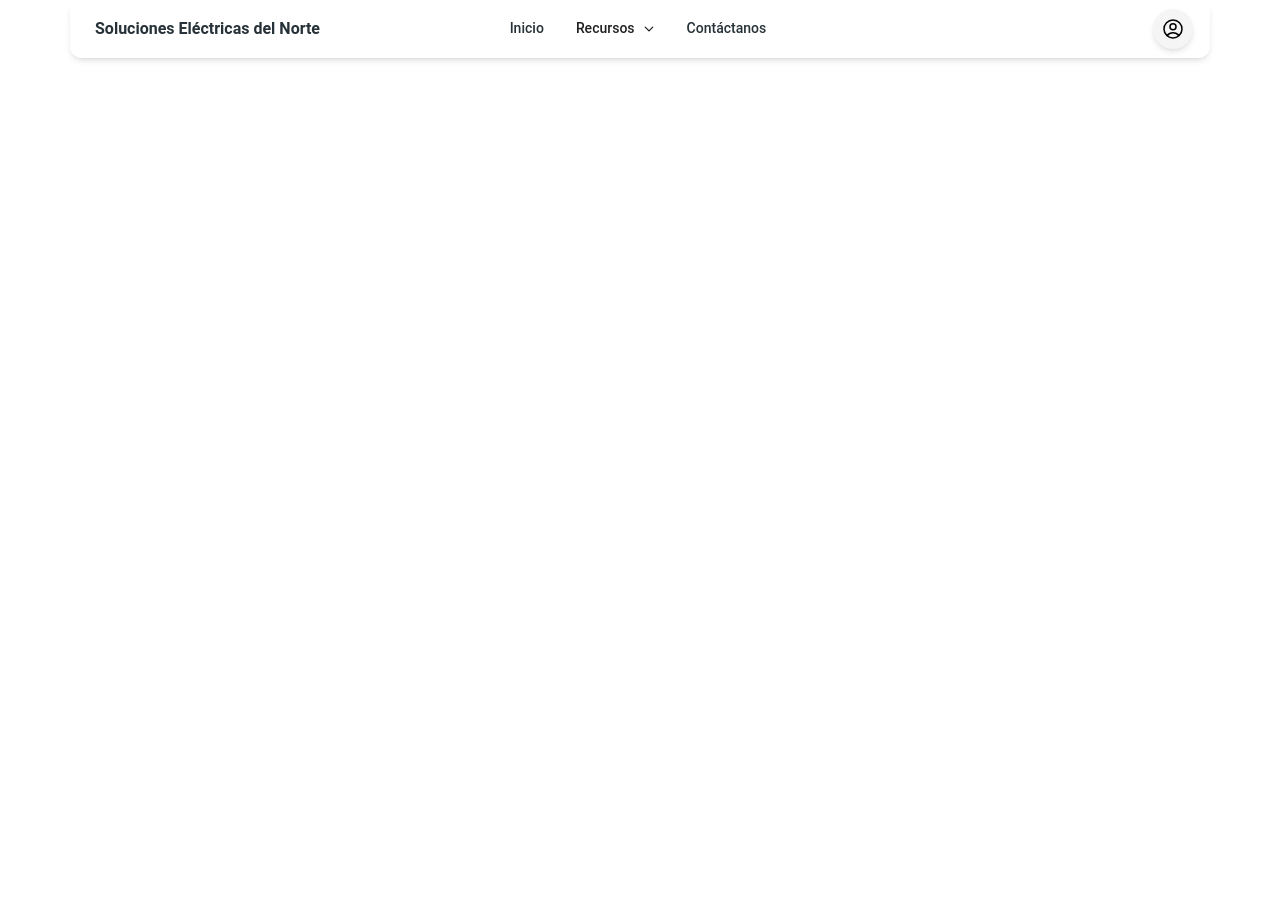
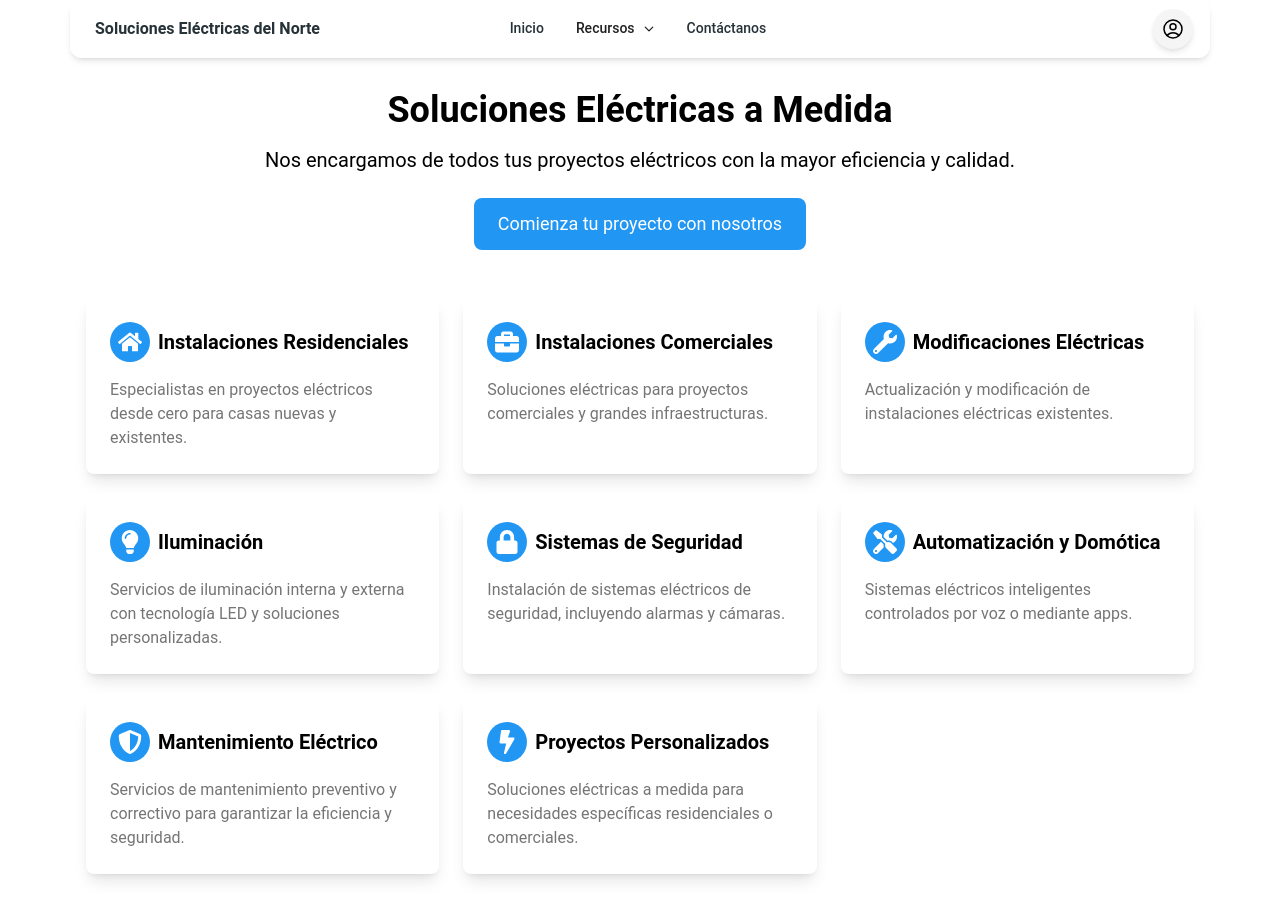
Before and after one commit to JosueMatamoros/soluciones_electricas, a React (Vite) app in the folder SolucionesElectricas/: page /servicios/electricidad in a window 1280 px wide. Before the commit the page ends 800 px from the top, so only its background shows below. Built offline with nearby package versions, Linux system fonts and the light colour scheme.

Commit message:
feat: Add Electrical Services and Home Automation pages

```diff
--- a/SolucionesElectricas/package.json
+++ b/SolucionesElectricas/package.json
@@ -12,7 +12,7 @@
   "dependencies": {
     "@heroicons/react": "^2.1.5",
     "@material-tailwind/react": "^2.1.10",
-    "framer-motion": "^11.11.8",
+    "framer-motion": "^11.11.9",
     "react": "^18.3.1",
     "react-dom": "^18.3.1",
     "react-icons": "^5.3.0",
--- a/SolucionesElectricas/src/components/BackgroundCard.jsx
+++ b/SolucionesElectricas/src/components/BackgroundCard.jsx
@@ -1,4 +1,3 @@
-// src/components/BackgroundCard.jsx
 import React from 'react';
 import {
   Card,
@@ -7,8 +6,11 @@ import {
   Button,
 } from "@material-tailwind/react";
 import placeholderImage from "../assets/placeholder.webp";
+import { useNavigate } from 'react-router-dom';
 
-export default function BackgroundCard({ title, description, image = placeholderImage }) {
+export default function BackgroundCard({ title, description, image = placeholderImage, path = "/" }) {
+  const navigate = useNavigate(); // Importa el hook useNavigate
+
   return (
     <Card
       shadow={false}
@@ -29,7 +31,7 @@ export default function BackgroundCard({ title, description, image = placeholder
         <Button
           size="sm"
           className="mt-4 bg-primary text-white hover:bg-primaryDark"
-          onClick={() => alert(`Más información sobre ${title}`)}
+          onClick={() => navigate(path)}
         >
           Ver más
         </Button>
--- a/SolucionesElectricas/src/components/CardService.jsx
+++ b/SolucionesElectricas/src/components/CardService.jsx
@@ -1,6 +1,5 @@
 import {
     Card,
-    CardHeader,
     CardBody,
     Typography,
   } from "@material-tailwind/react";
--- /dev/null
+++ b/SolucionesElectricas/src/components/servicesInfo/AutomatizacionDomotica/ServiceCard.tsx
@@ -0,0 +1,28 @@
+// src/components/servicesInfo/AutomatizacionDomotica/ServiceCard.tsx
+import React from 'react';
+import { motion } from 'framer-motion';
+
+interface ServiceCardProps {
+  icon: JSX.Element;
+  title: string;
+  description: string;
+}
+
+const ServiceCard: React.FC<ServiceCardProps> = ({ icon, title, description }) => {
+  return (
+    <motion.div
+      whileHover={{ scale: 1.05, boxShadow: '0px 10px 20px rgba(0,0,0,0.2)' }}
+      className="bg-white rounded-lg shadow-md p-6 transition-transform hover:shadow-lg"
+    >
+      <div className="flex items-center mb-4">
+        <div className="p-3 bg-blue-500 text-white rounded-full">
+          {icon}
+        </div>
+        <h2 className="ml-4 text-xl font-semibold text-gray-800">{title}</h2>
+      </div>
+      <p className="text-gray-600">{description}</p>
+    </motion.div>
+  );
+};
+
+export default ServiceCard;
--- /dev/null
+++ b/SolucionesElectricas/src/components/servicesInfo/ElectricalServices/ServiceCard.tsx
@@ -0,0 +1,25 @@
+import React from 'react';
+
+interface ServiceCardProps {
+  icon: JSX.Element;
+  title: string;
+  description: string;
+}
+
+const ServiceCard: React.FC<ServiceCardProps> = ({ icon, title, description }) => {
+  return (
+    <div className="bg-white rounded-lg shadow-lg transition-shadow hover:shadow-xl">
+      <div className="p-6">
+        <div className="flex items-center gap-2 mb-4">
+          <div className="p-2 bg-blue-500 text-white rounded-full">
+            {icon}
+          </div>
+          <h2 className="text-xl font-semibold">{title}</h2>
+        </div>
+        <p className="text-gray-600">{description}</p>
+      </div>
+    </div>
+  );
+};
+
+export default ServiceCard;
--- a/SolucionesElectricas/src/pages/services.jsx
+++ b/SolucionesElectricas/src/pages/services.jsx
@@ -11,12 +11,14 @@ export default function Services() {
       description:
         "Instalamos y mantenemos sistemas de aire acondicionado para hogares y oficinas.",
       image: placeholderImage, // Puedes usar diferentes imágenes para cada servicio
+      path: "/servicios/AC",
     },
     {
       title: "Instalaciones Eléctricas Generales",
       description:
         "Soluciones eléctricas profesionales para todas tus necesidades.",
       image: placeholderImage,
+      path: "/servicios/electricidad",
     },
     {
       title: "Instalación de Sistemas de Piscinas y Jacuzzis",
@@ -29,6 +31,7 @@ export default function Services() {
       description:
         "Servicio de mantenimiento y reparación para sistemas de aire acondicionado.",
       image: placeholderImage,
+      path: "/servicios/mantenimiento",
     },
     {
       title: "Automatización de Portones",
@@ -37,11 +40,13 @@ export default function Services() {
       image: placeholderImage,
     },
     {
-      title: "Instalación de Cámaras WiFi",
+      title: "Automatización y Domótica",
       description:
-        "Instalación profesional de cámaras de seguridad WiFi para mayor seguridad.",
+        "Soluciones inteligentes para automatizar tu hogar o negocio, mejorando la seguridad, comodidad y eficiencia.",
       image: placeholderImage,
-    },
+      path: "/servicios/domotica",
+    }
+
   ];
 
   return (
@@ -75,6 +80,7 @@ export default function Services() {
               title={servicio.title}
               description={servicio.description}
               image={servicio.image}
+              path={servicio.path}
             />
           ))}
         </div>
--- /dev/null
+++ b/SolucionesElectricas/src/pages/servicesPages/ElectricalServices.tsx
@@ -0,0 +1,62 @@
+import React from 'react';
+import { FaBolt, FaBriefcase, FaHome, FaLightbulb, FaLock, FaTools, FaWrench, FaShieldAlt } from 'react-icons/fa';
+import ServiceCard from '../../components/servicesInfo/ElectricalServices/ServiceCard';
+
+export default function ElectricalServices() {
+  return (
+    <div className="container mx-auto px-4 py-8">
+      <header className="text-center mb-12">
+        <h1 className="text-4xl font-bold mb-4">Soluciones Eléctricas a Medida</h1>
+        <p className="text-xl mb-6">
+          Nos encargamos de todos tus proyectos eléctricos con la mayor eficiencia y calidad.
+        </p>
+        <button className="bg-blue-500 text-white px-6 py-3 rounded-lg text-lg hover:bg-blue-600 transition-all">
+          Comienza tu proyecto con nosotros
+        </button>
+      </header>
+
+      <section className="grid gap-6 md:grid-cols-2 lg:grid-cols-3">
+        <ServiceCard
+          icon={<FaHome className="h-6 w-6" />}
+          title="Instalaciones Residenciales"
+          description="Especialistas en proyectos eléctricos desde cero para casas nuevas y existentes."
+        />
+        <ServiceCard
+          icon={<FaBriefcase className="h-6 w-6" />}
+          title="Instalaciones Comerciales"
+          description="Soluciones eléctricas para proyectos comerciales y grandes infraestructuras."
+        />
+        <ServiceCard
+          icon={<FaWrench className="h-6 w-6" />}
+          title="Modificaciones Eléctricas"
+          description="Actualización y modificación de instalaciones eléctricas existentes."
+        />
+        <ServiceCard
+          icon={<FaLightbulb className="h-6 w-6" />}
+          title="Iluminación"
+          description="Servicios de iluminación interna y externa con tecnología LED y soluciones personalizadas."
+        />
+        <ServiceCard
+          icon={<FaLock className="h-6 w-6" />}
+          title="Sistemas de Seguridad"
+          description="Instalación de sistemas eléctricos de seguridad, incluyendo alarmas y cámaras."
+        />
+        <ServiceCard
+          icon={<FaTools className="h-6 w-6" />}
+          title="Automatización y Domótica"
+          description="Sistemas eléctricos inteligentes controlados por voz o mediante apps."
+        />
+        <ServiceCard
+          icon={<FaShieldAlt className="h-6 w-6" />}
+          title="Mantenimiento Eléctrico"
+          description="Servicios de mantenimiento preventivo y correctivo para garantizar la eficiencia y seguridad."
+        />
+        <ServiceCard
+          icon={<FaBolt className="h-6 w-6" />}
+          title="Proyectos Personalizados"
+          description="Soluciones eléctricas a medida para necesidades específicas residenciales o comerciales."
+        />
+      </section>
+    </div>
+  );
+}
--- /dev/null
+++ b/SolucionesElectricas/src/pages/servicesPages/HomeAutomation.tsx
@@ -0,0 +1,73 @@
+// src/pages/AutomatizacionDomotica.tsx
+'use client'; // Si estás usando Next.js, esto asegura que el componente se renderice en el cliente
+
+import React from 'react';
+import { FaLightbulb, FaLock, FaCamera, FaThermometerHalf, FaMusic, FaShieldAlt } from 'react-icons/fa';
+import ServiceCard from '../../components/servicesInfo/AutomatizacionDomotica/ServiceCard';
+
+interface Area {
+  name: string;
+  icon: JSX.Element;
+  description: string;
+}
+
+const areas: Area[] = [
+  {
+    name: 'Iluminación',
+    icon: <FaLightbulb className="w-6 h-6" />,
+    description: 'Sistemas para automatizar la iluminación. Enciende, apaga y ajusta la intensidad de las luces de manera remota o programada. Ahorra energía y personaliza ambientes con control por voz.',
+  },
+  {
+    name: 'Accesos',
+    icon: <FaLock className="w-6 h-6" />,
+    description: 'Automatización de portones y sistemas de cerraduras electrónicas. Controla entradas a distancia, usa biometría o smartphones para gestionar accesos. Mayor seguridad con notificaciones en tiempo real.',
+  },
+  {
+    name: 'Cámaras',
+    icon: <FaCamera className="w-6 h-6" />,
+    description: 'Instalación de cámaras de seguridad WiFi. Accede en tiempo real desde cualquier lugar mediante una app. Opciones de grabación, monitoreo de zonas específicas y detección de movimiento.',
+  },
+  {
+    name: 'Climatización',
+    icon: <FaThermometerHalf className="w-6 h-6" />,
+    description: 'Sistemas para automatizar calefacción y aire acondicionado. Control de temperatura por zonas, ajuste automático basado en hora del día o condiciones climáticas. Ahorro energético y confort.',
+  },
+  {
+    name: 'Entretenimiento',
+    icon: <FaMusic className="w-6 h-6" />,
+    description: 'Automatización de sistemas de sonido y entretenimiento. Controla altavoces, pantallas y sistemas de cine en casa con un solo dispositivo.',
+  },
+  {
+    name: 'Seguridad',
+    icon: <FaShieldAlt className="w-6 h-6" />,
+    description: 'Gestión de cámaras, sensores de movimiento y alarmas. Control desde el móvil, alertas en caso de actividad sospechosa, y grabaciones para mayor seguridad.',
+  },
+];
+
+const AutomatizacionDomotica: React.FC = () => {
+  return (
+    <div className="container mx-auto px-4 py-8">
+      {/* Encabezado/Introducción */}
+      <header className="text-center mb-12">
+        <h1 className="text-4xl font-bold mb-4">Automatización y Domótica</h1>
+        <p className="text-xl mb-6">
+          Convierte tu hogar o negocio en un espacio inteligente. Ofrecemos soluciones de automatización y domótica para mayor comodidad, seguridad y eficiencia energética.
+        </p>
+      </header>
+
+      {/* Sección de Servicios */}
+      <section className="grid gap-6 sm:grid-cols-1 md:grid-cols-2 lg:grid-cols-3">
+        {areas.map((area) => (
+          <ServiceCard
+            key={area.name}
+            icon={area.icon}
+            title={area.name}
+            description={area.description}
+          />
+        ))}
+      </section>
+    </div>
+  );
+};
+
+export default AutomatizacionDomotica;
--- a/SolucionesElectricas/src/routes.jsx
+++ b/SolucionesElectricas/src/routes.jsx
@@ -4,6 +4,8 @@ import HomePage from "./pages/homePage";
 import Services from "./pages/services";
 import AcInstallationPage from "./pages/servicesPages/AcInstallationPage";
 import ACMaintenancePage from "./pages/servicesPages/ACMaintenancePage";
+import ElectricalServices from "./pages/servicesPages/ElectricalServices";
+import AutomatizacionDomotica from "./pages/servicesPages/HomeAutomation";
 import AboutUs from "./pages/aboutUs";
 import Faqs from "./pages/FAQs";
 
@@ -14,6 +16,8 @@ const Routing = () => {
       <Route path="/servicios" element={<Services />} />
       <Route path="/servicios/AC" element={<AcInstallationPage />} />
       <Route path="/servicios/mantenimiento" element={<ACMaintenancePage />} />
+      <Route path="/servicios/electricidad" element={<ElectricalServices />} />
+      <Route path="/servicios/domotica" element={<AutomatizacionDomotica />} />
       <Route path="/nosotros" element={<AboutUs />} />
       <Route path="/faqs" element={<Faqs />}/>
     </Routes>
```
Also changed, not shown: 1 other file (tests, documents, lock files or other folders).
